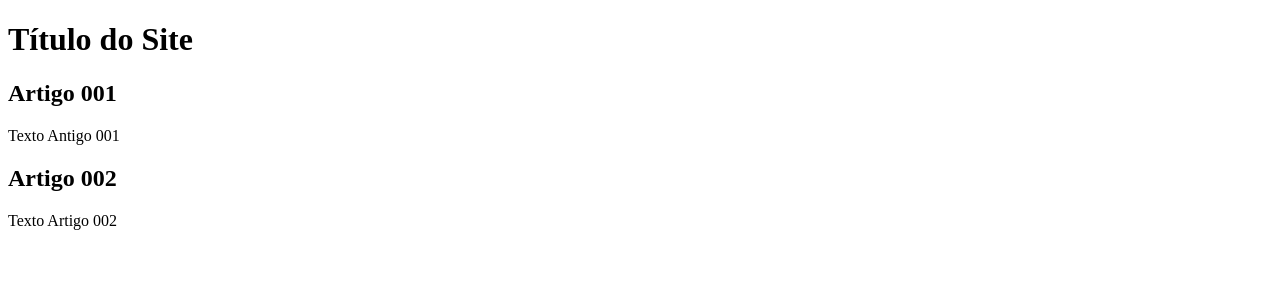
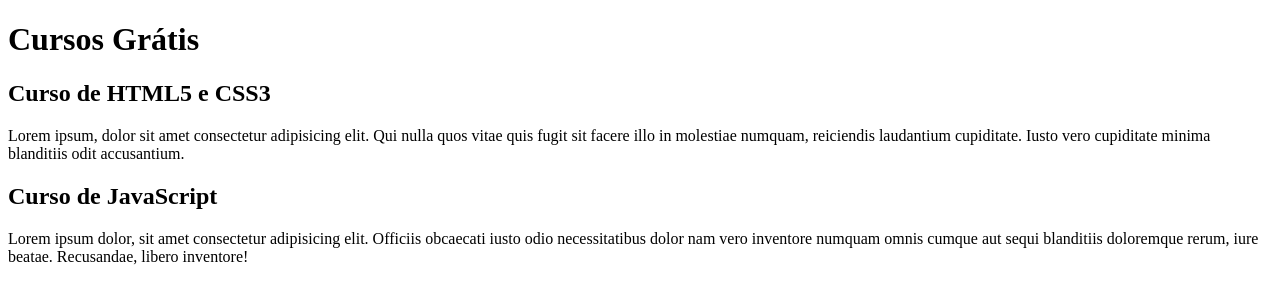
Before and after one commit to gabriel-txt/projeto-site, a plain HTML site: page index.html in a window 1280 px wide. Drawn offline with Linux system fonts and the light colour scheme.

Commit message:
Add content
add content for branch content

```diff
--- a/index.html
+++ b/index.html
@@ -9,15 +9,15 @@
 <body>
     <main>
         <header>
-            <h1>Título do Site</h1>
+            <h1>Cursos Grátis</h1>
         </header>
         <article>
-            <h2>Artigo 001</h2>
-            <p>Texto Antigo 001</p>
+            <h2>Curso de HTML5 e CSS3</h2>
+            <p>Lorem ipsum, dolor sit amet consectetur adipisicing elit. Qui nulla quos vitae quis fugit sit facere illo in molestiae numquam, reiciendis laudantium cupiditate. Iusto vero cupiditate minima blanditiis odit accusantium.</p>
         </article>
         <article>
-            <h2>Artigo 002</h2>
-            <p>Texto Artigo 002</p>
+            <h2>Curso de JavaScript</h2>
+            <p>Lorem ipsum dolor, sit amet consectetur adipisicing elit. Officiis obcaecati iusto odio necessitatibus dolor nam vero inventore numquam omnis cumque aut sequi blanditiis doloremque rerum, iure beatae. Recusandae, libero inventore!</p>
         </article>
     </main>
 </body>
```
